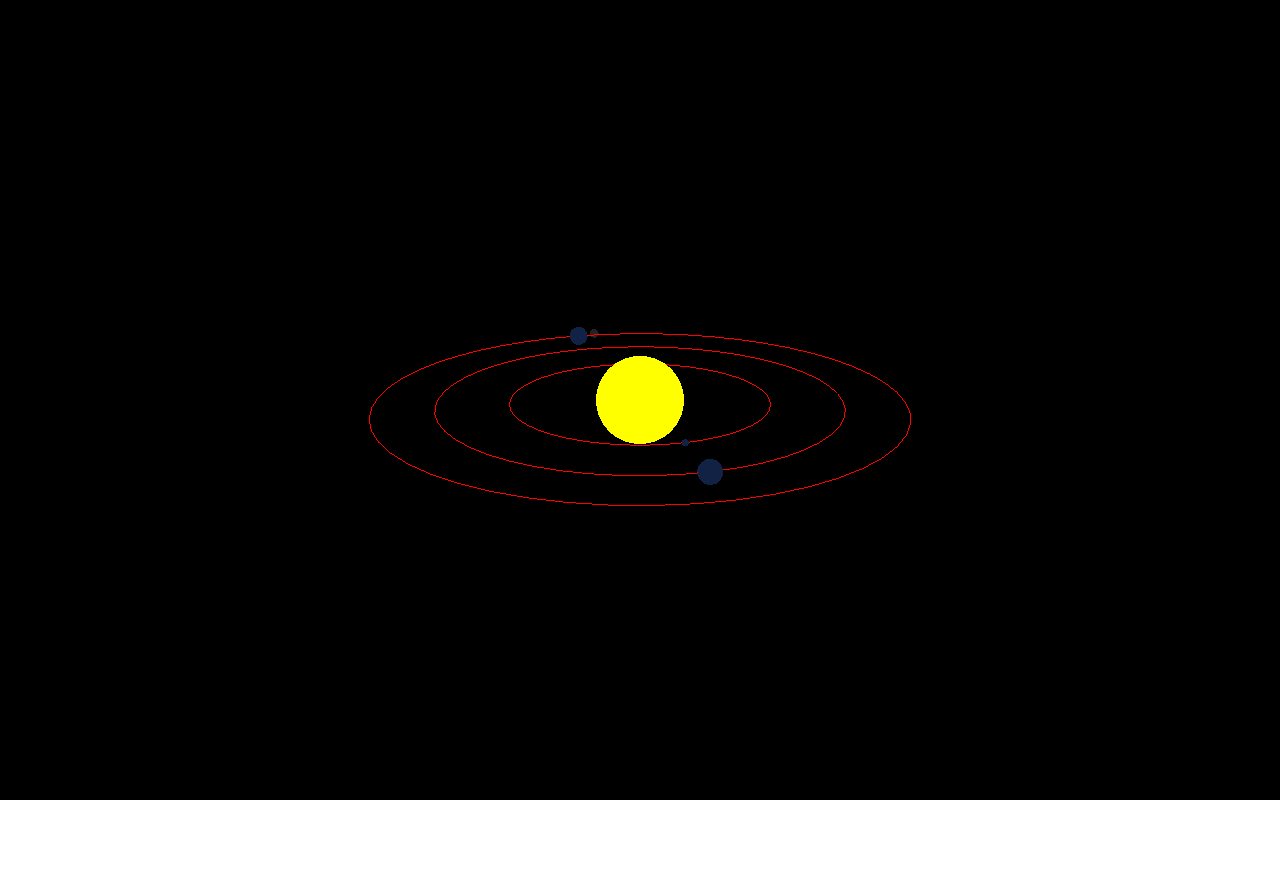
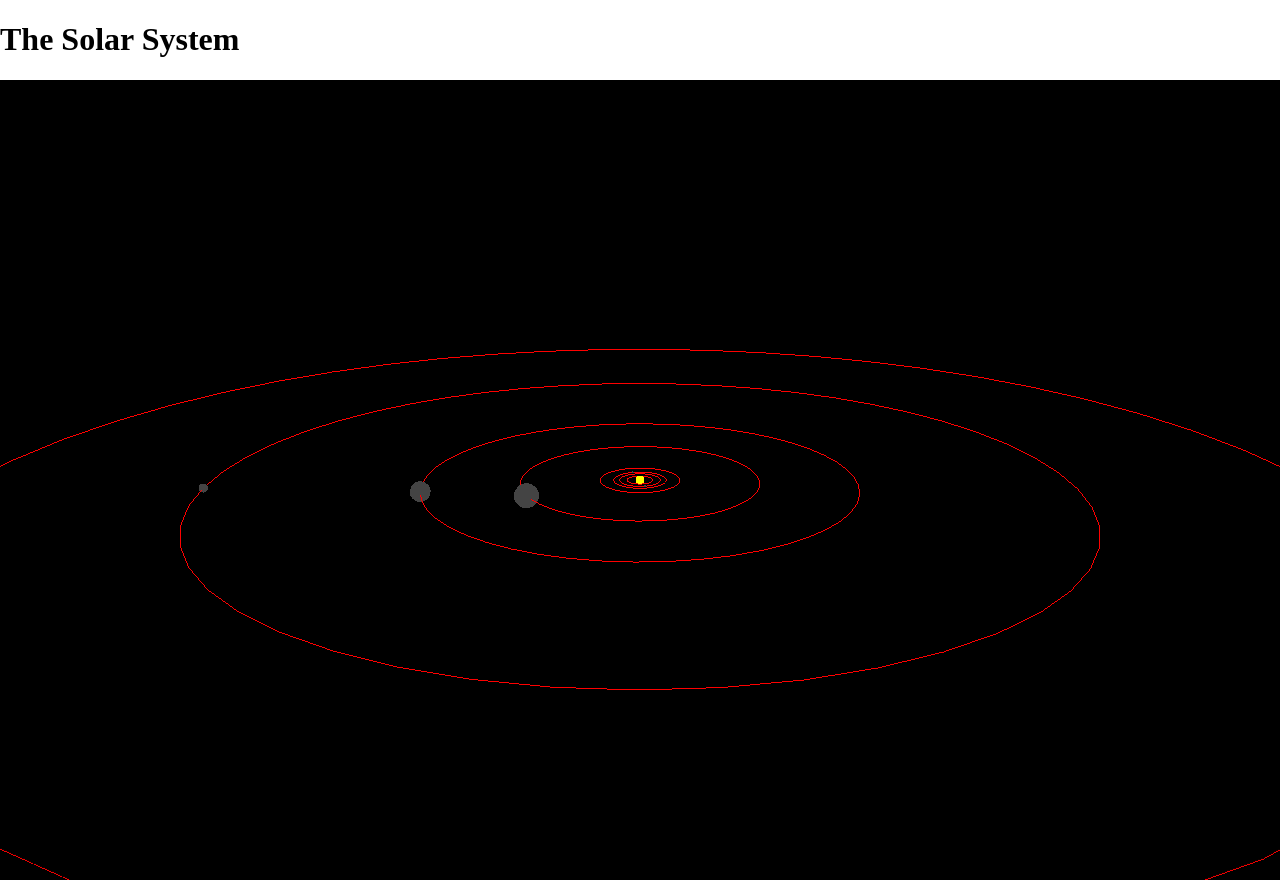
Before and after one commit to csuhj/solarsystem, a plain HTML site: page index.html in a window 1280 px wide. Before the commit the page ends 800 px from the top, so only its background shows below. Drawn offline with nearby package versions, Linux system fonts and the light colour scheme.

Commit message:
Added the rest of the planets and changed some of the units for plant and oribt radius figures

```diff
--- a/index.html
+++ b/index.html
@@ -7,6 +7,7 @@
     <link rel="stylesheet" href="./style.css">
   </head>
   <body>
+    <h1>The Solar System</h1>
     <canvas id="canvas"></canvas>
     <script type="module">
         import { main } from './script.js'
--- a/script.js
+++ b/script.js
@@ -12,7 +12,7 @@ function main(canvas) {
   const near = 0.1;
   const far = 1000;
   const camera = new THREE.PerspectiveCamera(fov, aspect, near, far);
-  camera.position.set(0, 50, 0);
+  camera.position.set(0, 500, 0);
   camera.up.set(0, 0, 1);
   camera.lookAt(0, 0, 0);
 
@@ -20,7 +20,7 @@ function main(canvas) {
 
   {
     const color = 0xFFFFFF;
-    const intensity = 3;
+    const intensity = 2;
     const light = new THREE.PointLight(color, intensity);
     scene.add(light);
   }
@@ -32,14 +32,25 @@ function main(canvas) {
 
   solarSystem.add(createSun());
 
-  const mercury = createPlanet('mercury', 0.39, 0.3, objects);
-  const venus = createPlanet('venus', 0.72, 1, objects);
-  const earth = createPlanet('earth', 1, 1, objects);
-  addMoon(earth, 1, objects);
+  const mercury = createPlanet('mercury', 57.91, 2440, 0xcc5200, objects);
+  const venus = createPlanet('venus', 108.2, 6052, 0xffffb3,  objects);
+  const earth = createPlanet('earth',148, 6371, 0x66a3ff, objects);
+  addMoon(earth, 0.384, 1737, objects);
+
+  const mars = createPlanet('mars', 239.67, 3390, 0xff471a, objects);
+  const jupiter = createPlanet('jupiter', 778, 69911, 0xff9966, objects);
+  const saturn = createPlanet('saturn', 1434, 58232, 0xcca300, objects);
+  const uranus = createPlanet('uranus', 2871, 25362, 0x99ccff, objects);
+  const neptune = createPlanet('neptune', 4495, 24262, 0x0066cc, objects);
 
   solarSystem.add(mercury);
   solarSystem.add(venus);
   solarSystem.add(earth);
+  solarSystem.add(mars);
+  solarSystem.add(jupiter);
+  solarSystem.add(saturn);
+  solarSystem.add(uranus);
+  solarSystem.add(neptune);
 
   //Should really move the camera instead
   solarSystem.rotation.x = Math.PI * 0.4;
@@ -69,7 +80,17 @@ function main(canvas) {
       if (obj.name === 'mercury') {
         factor = 1 / (88 / 365);
       } else if (obj.name === 'venus') {
-        factor = 1 / (224 / 365);
+        factor = 1 / (225 / 365);
+      } else if (obj.name === 'mars') {
+        factor = 1 / (687 / 365);
+      } else if (obj.name === 'jupiter') {
+        factor = 1 / (4333 / 365);
+      } else if (obj.name === 'saturn') {
+        factor = 1 / (10759 / 365);
+      } else if (obj.name === 'uranus') {
+        factor = 1 / (30688 / 365);
+      } else if (obj.name === 'neptune') {
+        factor = 1 / (60195 / 365);
       } else {
         factor = 1;
       }
@@ -98,9 +119,9 @@ function createSun() {
   return sunMesh;
 }
 
-function createPlanet(name, orbitRadiusInAU, planetRadiusInEarths, objectsToRotate) {
-  const orbitRadius = (orbitRadiusInAU * 10) + SunRadius;
-  const planetRadius = planetRadiusInEarths * 0.5;
+function createPlanet(name, orbitRadiusInMKm, planetRadiusInKm, colour, objectsToRotate) {
+  const orbitRadius = ((orbitRadiusInMKm / 149) * 10) + SunRadius;
+  const planetRadius = (planetRadiusInKm / 6371) * 0.5;
 
   const radius = planetRadius;
   const widthSegments = 10;
@@ -129,7 +150,7 @@ function createPlanet(name, orbitRadiusInAU, planetRadiusInEarths, objectsToRota
   planetOrbit.add(planetGroup);
   objectsToRotate.push(planetGroup);
 
-  const planetMaterial = new THREE.MeshPhongMaterial({color: 0x2233FF, emissive: 0x112244});
+  const planetMaterial = new THREE.MeshPhongMaterial({color: colour, emissive: 0x444444});
   const planetMesh = new THREE.Mesh(sphereGeometry, planetMaterial);
   planetGroup.add(planetMesh);
   objectsToRotate.push(planetMesh);
@@ -137,17 +158,17 @@ function createPlanet(name, orbitRadiusInAU, planetRadiusInEarths, objectsToRota
   return planetOrbit;
 }
 
-function addMoon(planetOrbit, orbitRadius, objectsToRotate) {
+function addMoon(planetOrbit, orbitRadius, moonRadiusInKm, objectsToRotate) {
     const planetGroup = planetOrbit.children.filter(c => c.name)[0];
 
-    const radius = 1;
+    const radius = (moonRadiusInKm / 6371);
     const widthSegments = 10;
     const heightSegments = 10;
     const sphereGeometry = new THREE.SphereGeometry(
         radius, widthSegments, heightSegments);
 
     const moonOrbit = new THREE.Object3D();
-    moonOrbit.position.x = orbitRadius;
+    moonOrbit.position.x = 1; //orbitRadius; - needs to be orbitRadius plus planet's radius
     planetGroup.add(moonOrbit);
 
     const moonMaterial = new THREE.MeshPhongMaterial({color: 0x888888, emissive: 0x222222});
```
